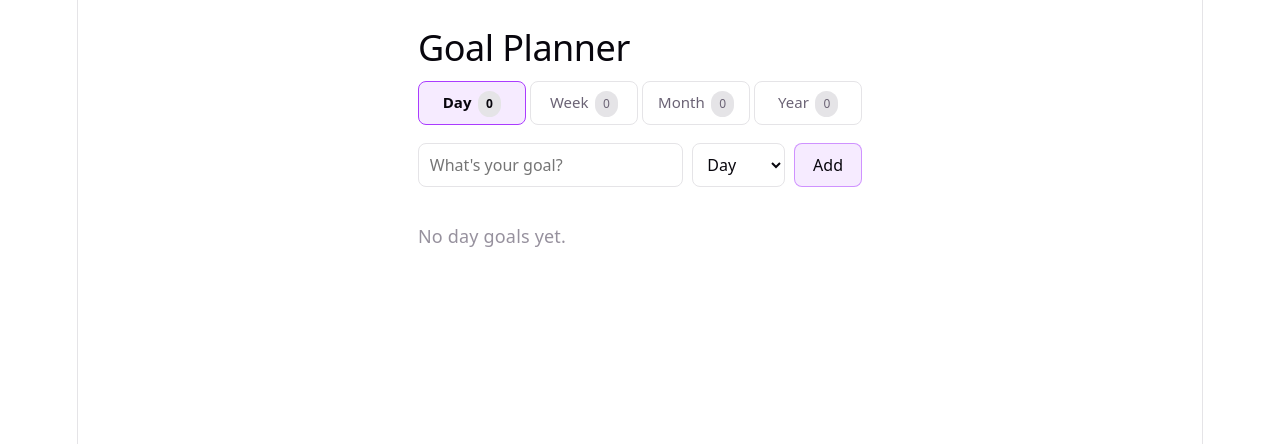
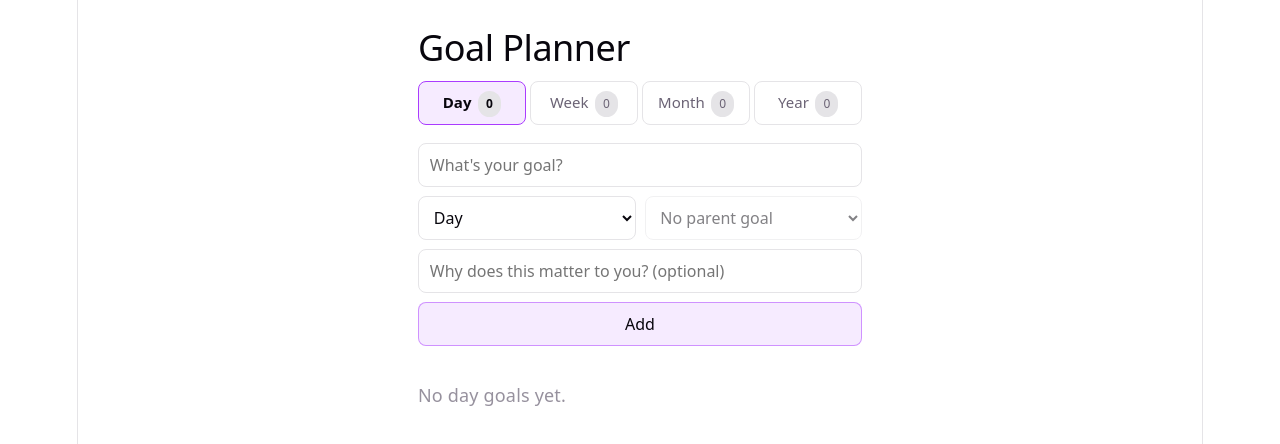
Before and after one commit to Oroborot/goal-planner, a React (Vite) app: page / in a window 1280 px wide. Shown: the top 444 px of the page. Built offline with nearby package versions, Linux system fonts and the light colour scheme.

Commit message:
Add parent goal and why to goals, update plan

```diff
--- a/src/App.css
+++ b/src/App.css
@@ -12,14 +12,22 @@ button { padding: 0 1rem; border: 1px solid var(--accent-border); border-radius:
 .tab.active { border-color: var(--accent); background: var(--accent-bg); color: var(--text-h); font-weight: 600; }
 .count { display: inline-block; min-width: 1.4em; margin-left: 0.15rem; padding: 0 0.25em; border-radius: 999px; background: var(--border); font-size: 0.8em; }
 
-form { display: flex; gap: 0.5rem; margin-bottom: 1rem; }
-form input { flex: 1; min-width: 0; }
+/* Add form: stacked rows so it fits on a phone. */
+.add-form { display: flex; flex-direction: column; gap: 0.5rem; margin-bottom: 1rem; }
+.add-form .row { display: flex; gap: 0.5rem; }
+.add-form select { flex: 1; min-width: 0; }
+.add-form select:disabled { opacity: 0.5; }
 
 ul { list-style: none; padding: 0; margin: 0; }
-li { display: flex; align-items: center; gap: 0.75rem; padding: 0.25rem 0; border-bottom: 1px solid var(--border); }
-li input[type='checkbox'] { width: 22px; height: 22px; min-height: 0; margin: 0 0 0 0.25rem; accent-color: var(--accent); }
-li span { flex: 1; color: var(--text-h); overflow-wrap: anywhere; }
-li.done span { text-decoration: line-through; opacity: 0.5; }
+li { display: flex; align-items: center; gap: 0.75rem; padding: 0.4rem 0; border-bottom: 1px solid var(--border); }
+li input[type='checkbox'] { width: 22px; height: 22px; min-height: 0; margin: 0 0 0 0.25rem; accent-color: var(--accent); flex-shrink: 0; }
+
+/* Goal title, with the parent goal and the "why" underneath in smaller text. */
+.goal-text { flex: 1; min-width: 0; display: flex; flex-direction: column; overflow-wrap: anywhere; }
+.goal-title { color: var(--text-h); }
+.goal-parent, .goal-why { font-size: 0.85em; line-height: 1.3; }
+.goal-parent { color: var(--accent); }
+li.done .goal-title { text-decoration: line-through; opacity: 0.5; }
 .delete { width: 44px; padding: 0; border-color: transparent; background: transparent; color: var(--text); }
 
 .empty { padding: 1rem 0; opacity: 0.7; }
--- a/src/App.jsx
+++ b/src/App.jsx
@@ -1,8 +1,8 @@
 import { useEffect, useState } from 'react'
 import './App.css'
 
-// The timeframes a goal can belong to. `value` is what gets saved,
-// `label` is what you see on screen.
+// The timeframes a goal can belong to, from smallest to biggest.
+// `value` is what gets saved, `label` is what you see on screen.
 const TIMEFRAMES = [
   { value: 'day', label: 'Day' },
   { value: 'week', label: 'Week' },
@@ -13,12 +13,23 @@ const TIMEFRAMES = [
 // The name of the slot in the browser's localStorage where items are saved.
 const STORAGE_KEY = 'planner-items'
 
+// How big a timeframe is: day = 0, week = 1, month = 2, year = 3.
+function sizeOf(timeframe) {
+  return TIMEFRAMES.findIndex(t => t.value === timeframe)
+}
+
+function labelOf(timeframe) {
+  return TIMEFRAMES[sizeOf(timeframe)].label
+}
+
 // Read saved items when the app opens. If nothing is saved yet, or the saved
 // data is broken, start with an empty list instead of crashing.
+// Items saved before goal linking existed get an empty parent and why.
 function loadItems() {
   try {
     const saved = JSON.parse(localStorage.getItem(STORAGE_KEY))
-    return Array.isArray(saved) ? saved : []
+    if (!Array.isArray(saved)) return []
+    return saved.map(item => ({ parentId: null, why: '', ...item }))
   } catch {
     return []
   }
@@ -26,9 +37,12 @@ function loadItems() {
 
 function App() {
   // Every item in the planner. Each one looks like:
-  // { id, title, list, timeframe, done, createdAt, completedAt }
+  // { id, title, list, timeframe, done, createdAt, completedAt, parentId, why }
   const [items, setItems] = useState(loadItems)
   const [title, setTitle] = useState('')
+  const [why, setWhy] = useState('')
+  // The id of the bigger goal the new goal belongs to ('' means none).
+  const [parentId, setParentId] = useState('')
   // The selected timeframe: drives both the tabs and the add-form dropdown.
   const [timeframe, setTimeframe] = useState('day')
 
@@ -41,8 +55,26 @@ function App() {
   const goals = items.filter(item => item.list === 'goals')
   const visibleGoals = goals.filter(goal => goal.timeframe === timeframe)
 
+  // A goal can only belong to a goal with a bigger timeframe,
+  // e.g. a Day goal can link to a Week, Month or Year goal.
+  const parentOptions = goals
+    .filter(goal => sizeOf(goal.timeframe) > sizeOf(timeframe))
+    .sort((a, b) => sizeOf(a.timeframe) - sizeOf(b.timeframe))
+
   function countFor(value) {
     return goals.filter(goal => goal.timeframe === value).length
+  }
+
+  function titleOf(id) {
+    const parent = items.find(item => item.id === id)
+    return parent ? parent.title : null
+  }
+
+  // Switching timeframe clears the chosen parent, because the list of
+  // allowed parents changes with the timeframe.
+  function changeTimeframe(value) {
+    setTimeframe(value)
+    setParentId('')
   }
 
   function addGoal(e) {
@@ -56,9 +88,13 @@ function App() {
       done: false,
       createdAt: new Date().toISOString(),
       completedAt: null,
+      parentId: parentId || null,
+      why: why.trim(),
     }
     setItems([...items, newItem])
     setTitle('')
+    setWhy('')
+    setParentId('')
   }
 
   function toggleGoal(id) {
@@ -75,11 +111,14 @@ function App() {
     )
   }
 
+  // Deleting a goal also unlinks any smaller goals that pointed to it.
   function deleteGoal(id) {
-    setItems(items.filter(item => item.id !== id))
+    setItems(
+      items
+        .filter(item => item.id !== id)
+        .map(item => (item.parentId === id ? { ...item, parentId: null } : item)),
+    )
   }
-
-  const currentLabel = TIMEFRAMES.find(t => t.value === timeframe).label
 
   return (
     <div className="app">
@@ -92,23 +131,24 @@ function App() {
             type="button"
             className={t.value === timeframe ? 'tab active' : 'tab'}
             aria-pressed={t.value === timeframe}
-            onClick={() => setTimeframe(t.value)}
+            onClick={() => changeTimeframe(t.value)}
           >
             {t.label} <span className="count">{countFor(t.value)}</span>
           </button>
         ))}
       </div>
 
-      <form onSubmit={addGoal}>
+      <form className="add-form" onSubmit={addGoal}>
         <input
           value={title}
           onChange={e => setTitle(e.target.value)}
           placeholder="What's your goal?"
           aria-label="Goal"
         />
+        <div className="row">
           <select
             value={timeframe}
-          onChange={e => setTimeframe(e.target.value)}
+            onChange={e => changeTimeframe(e.target.value)}
             aria-label="Timeframe"
           >
             {TIMEFRAMES.map(t => (
@@ -117,11 +157,31 @@ function App() {
               </option>
             ))}
           </select>
+          <select
+            value={parentId}
+            onChange={e => setParentId(e.target.value)}
+            aria-label="Parent goal"
+            disabled={parentOptions.length === 0}
+          >
+            <option value="">No parent goal</option>
+            {parentOptions.map(goal => (
+              <option key={goal.id} value={goal.id}>
+                {goal.title} ({labelOf(goal.timeframe)})
+              </option>
+            ))}
+          </select>
+        </div>
+        <input
+          value={why}
+          onChange={e => setWhy(e.target.value)}
+          placeholder="Why does this matter to you? (optional)"
+          aria-label="Why"
+        />
         <button type="submit">Add</button>
       </form>
 
       {visibleGoals.length === 0 ? (
-        <p className="empty">No {currentLabel.toLowerCase()} goals yet.</p>
+        <p className="empty">No {labelOf(timeframe).toLowerCase()} goals yet.</p>
       ) : (
         <ul>
           {visibleGoals.map(goal => (
@@ -132,7 +192,13 @@ function App() {
                 onChange={() => toggleGoal(goal.id)}
                 aria-label={`Mark "${goal.title}" as done`}
               />
-              <span>{goal.title}</span>
+              <div className="goal-text">
+                <span className="goal-title">{goal.title}</span>
+                {goal.parentId && titleOf(goal.parentId) && (
+                  <span className="goal-parent">↳ {titleOf(goal.parentId)}</span>
+                )}
+                {goal.why && <span className="goal-why">Why: {goal.why}</span>}
+              </div>
               <button
                 type="button"
                 className="delete"
```
Also changed, not shown: 1 other file (tests, documents, lock files or other folders). Lines whose indentation alone changed are shown as unchanged.
